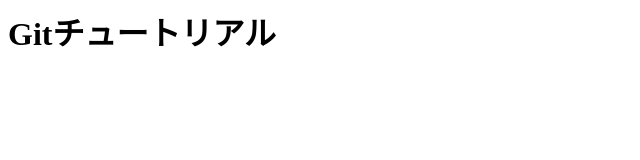
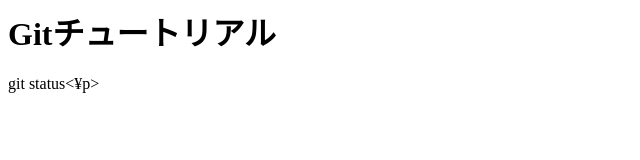
Before and after one commit to Yudai-Nemoto/git_tutorial, a plain HTML site: page index.html in a window 1280 px wide. Shown: the whole page, without its empty margins (0-640 px from the left). Drawn offline with Linux system fonts and the light colour scheme.

Commit message:
git statusコマンドを追記

```diff
--- a/index.html
+++ b/index.html
@@ -1 +1,2 @@
 <h1>Gitチュートリアル</h1>
+<p>git status<¥p>
```
